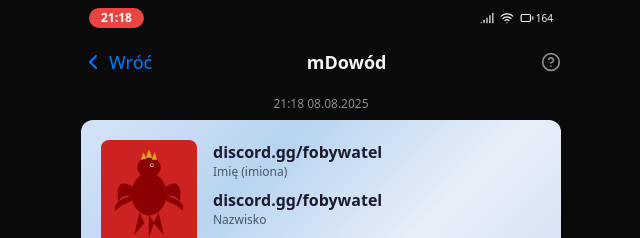
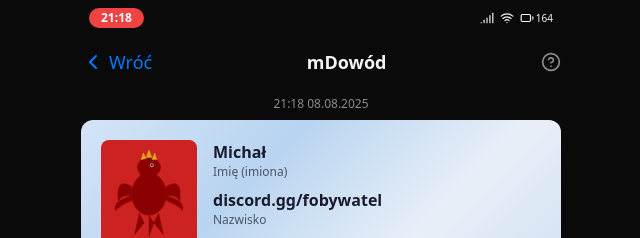
Before and after one commit to MrNest333/nowe-gigawda, a Next.js app: page / in a window 1280 px wide. Shown: the top 238 px of the page, without its empty margins (319-959 px from the left). Built offline with nearby package versions, Linux system fonts and the light colour scheme.

Commit message:
Update id-card.tsx

```diff
--- a/components/id-card.tsx
+++ b/components/id-card.tsx
@@ -67,7 +67,7 @@ export function IDCard() {
           {/* Personal data */}
           <div className="flex flex-1 flex-col justify-center gap-2">
             <div>
-              <p className="text-base font-bold text-[#1a1a2e]">discord.gg/fobywatel</p>
+              <p className="text-base font-bold text-[#1a1a2e]">Michał</p>
               <p className="text-xs text-[#4a5568]">{"Imię (imiona)"}</p>
             </div>
             <div>
```
